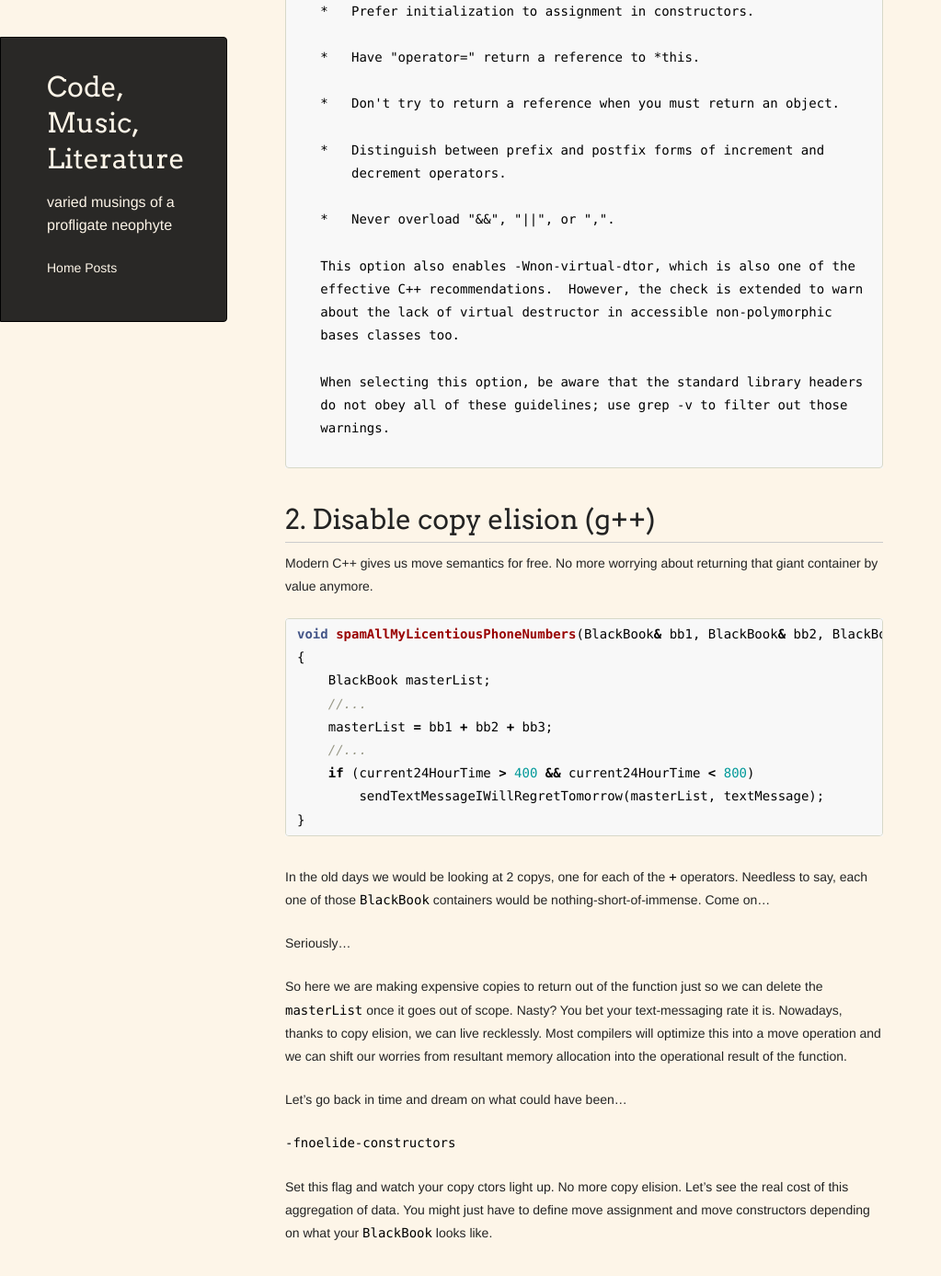
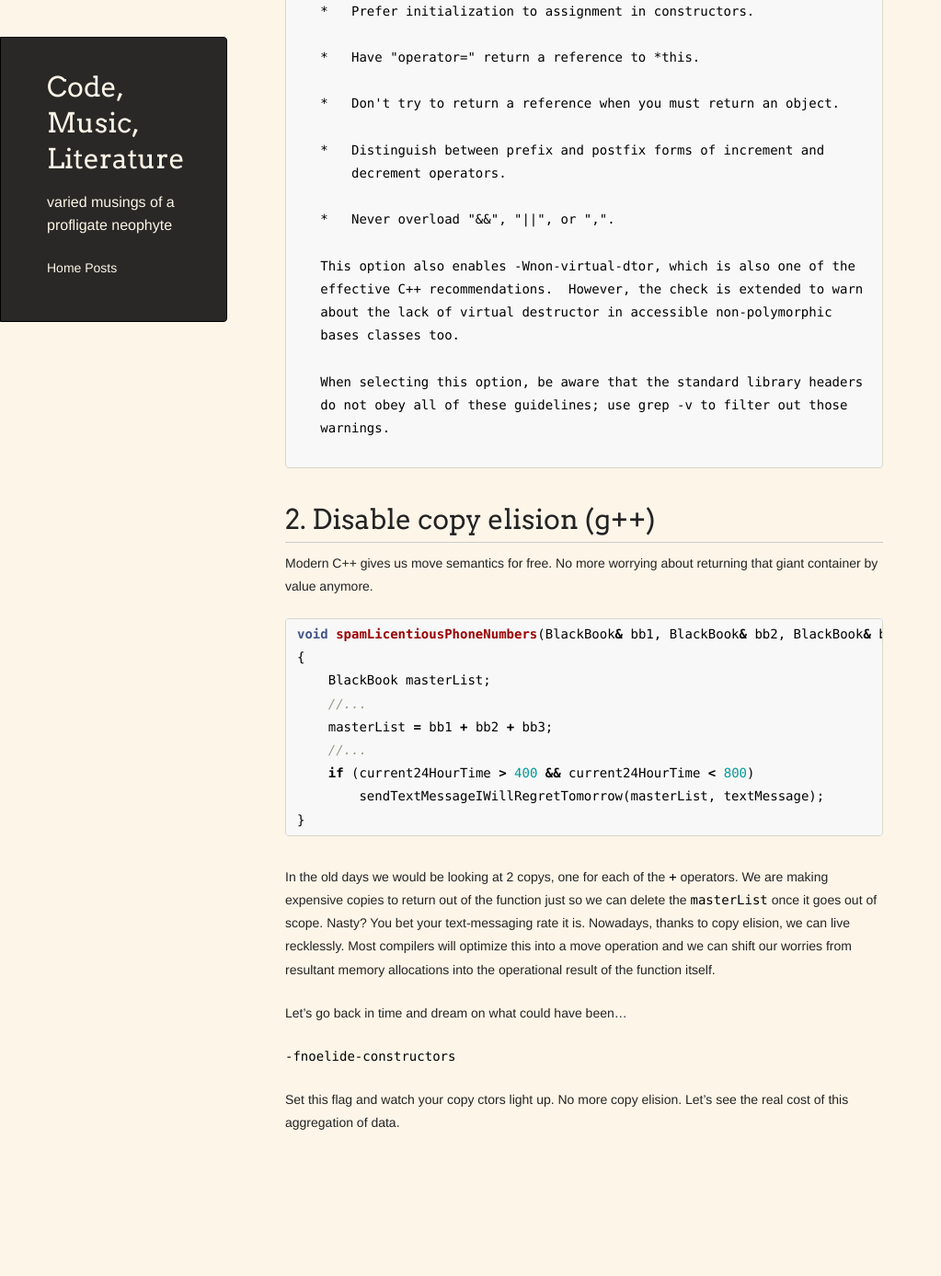
Before and after one commit to dark-oak/67hz, a Jekyll site: the page built from _posts/2020-03-19-compiler-flags.md, in a window 1280 px wide and 1400 px high, scrolled down 1408 px. Shown: the top 1387 px of the window at 92% size, without its empty margins (0-1023 px from the left). Built offline with Jekyll 4.4.1, drawn with Linux system fonts in a browser that asks for light colours; after the commit the page ends 2689 px from its top, so only the background shows below that; some of the changed text lies outside the part shown.

````diff
--- a/_posts/2020-03-19-compiler-flags.md
+++ b/_posts/2020-03-19-compiler-flags.md
@@ -88,7 +88,7 @@ Modern C++ gives us move semantics for free. No more worrying about returning th
 giant container by value anymore.
 
 ```cpp
-void spamAllMyLicentiousPhoneNumbers(BlackBook& bb1, BlackBook& bb2, BlackBook& bb3)
+void spamLicentiousPhoneNumbers(BlackBook& bb1, BlackBook& bb2, BlackBook& bb3)
 {
     BlackBook masterList;
     //...
@@ -99,14 +99,10 @@ void spamAllMyLicentiousPhoneNumbers(BlackBook& bb1, BlackBook& bb2, BlackBook&
 }
 ```
 
-In the old days we would be looking at 2 copys, one for each of the `+` operators. Needless to say, each one of those `BlackBook` containers would be nothing-short-of-immense. Come on...
-
-Seriously...
-
-So here we are making expensive copies to return out of the function just so we can delete the `masterList` once it goes out of scope. Nasty? You bet your text-messaging rate it is. Nowadays, thanks to copy elision, we can live recklessly. Most compilers will optimize this into a move operation and we can shift our worries from resultant memory allocation into the operational result of the function.
+In the old days we would be looking at 2 copys, one for each of the `+` operators. We are making expensive copies to return out of the function just so we can delete the `masterList` once it goes out of scope. Nasty? You bet your text-messaging rate it is. Nowadays, thanks to copy elision, we can live recklessly. Most compilers will optimize this into a move operation and we can shift our worries from resultant memory allocations into the operational result of the function itself.
 
 Let's go back in time and dream on what could have been...
 
 `-fnoelide-constructors`
 
-Set this flag and watch your copy ctors light up. No more copy elision. Let's see the real cost of this aggregation of data. You might just have to define move assignment and move constructors depending on what your `BlackBook` looks like.
+Set this flag and watch your copy ctors light up. No more copy elision. Let's see the real cost of this aggregation of data.
````
Also changed, not shown: other parts of _posts/2020-03-19-compiler-flags.md (+1 -1 lines), _posts/2020-03-21-to-the-lighthouse-woolf.md (+3 -3 lines).
